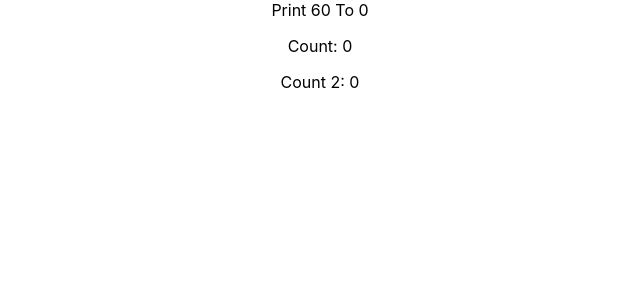
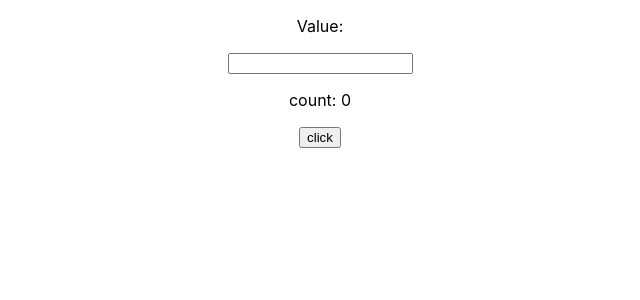
Before and after one commit to toanlehcm/HoleTex, a React (Create React App) app: page / in a window 1280 px wide. Shown: the top 300 px of the page, without its empty margins (320-960 px from the left). Built offline with nearby package versions, Linux system fonts and the light colour scheme.

Commit message:
- Learn Deferred Value.

```diff
--- a/src/App.js
+++ b/src/App.js
@@ -1,10 +1,10 @@
 import './App.css';
-import Print60To0 from './lesson/Print60To0';
+import LearnDeferredValue from './lesson/LearnDeferredValue';
 
 function App() {
   return (
     <div className="App">
-      <Print60To0 />
+      <LearnDeferredValue />
     </div>
   );
 }
--- /dev/null
+++ b/src/lesson/LearnDeferredValue/index.js
@@ -0,0 +1,49 @@
+import React, { useState, useTransition } from 'react';
+
+
+function LearnDeferredValue(props) {
+  const [value, setValue] = useState('')
+  const [count, setCount] = useState(0)
+  const [isPending, startTransition] = useTransition()
+
+
+
+  let setTimeoutValue;
+
+  console.log('setTimeoutValue', setTimeoutValue);
+
+  const onChangeValue = (e) => {
+    // console.log(e);
+    // clearTimeout(setTimeoutValue)
+    // setTimeoutValue = setTimeout(() => { setValue(e.target.value)}, 2000);
+
+
+    startTransition(() => {
+      setValue(e.target.value)
+    });
+  }
+
+  return (
+    <div>
+      <p>Value: {isPending ? 'loading ' : value}</p>
+      <input type='text'
+        // onChange={(e) => {
+        //   startTransition(() => {
+        //     onChangeValue(e)
+        //   })
+        // }}
+
+        onClick={(e) => {
+          startTransition(() => {
+            onChangeValue(e)
+          });
+        }}
+      />
+
+      <p>count: {count}</p>
+      <button onClick={() => setCount(count + 1)}>click</button>
+    </div>
+  );
+}
+
+export default LearnDeferredValue;
```
